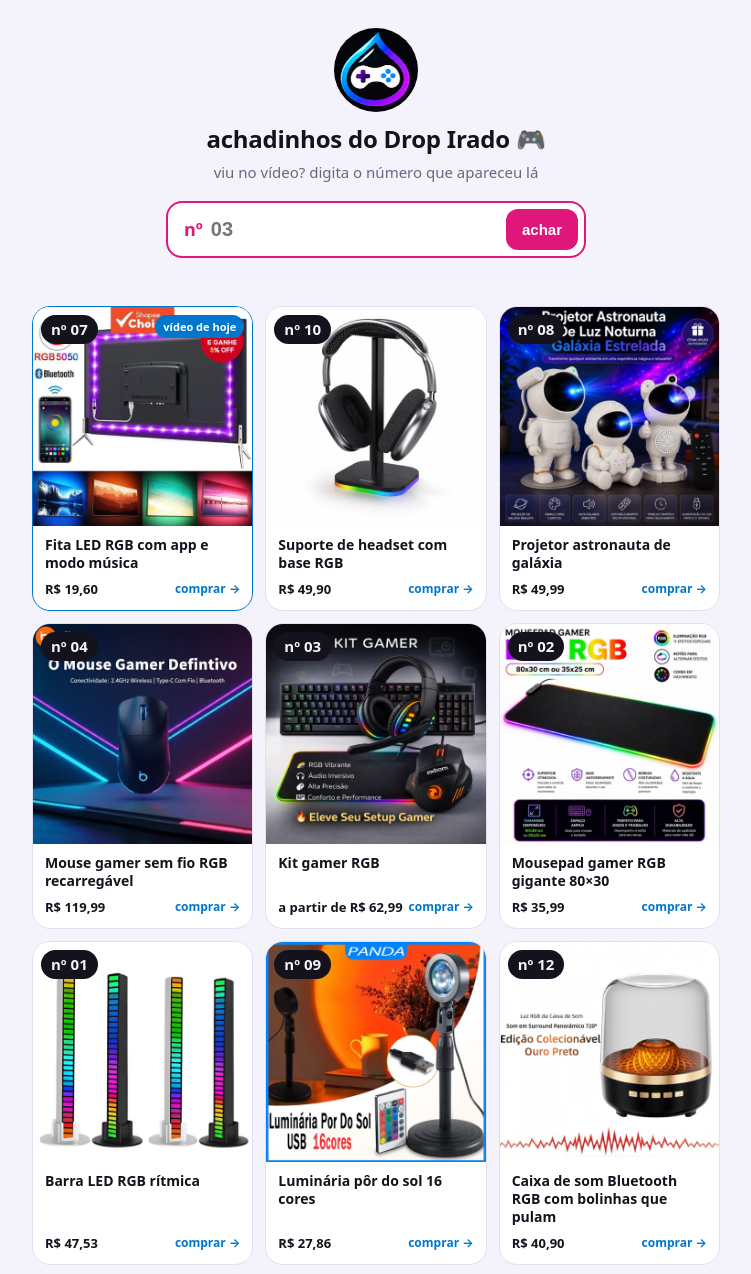
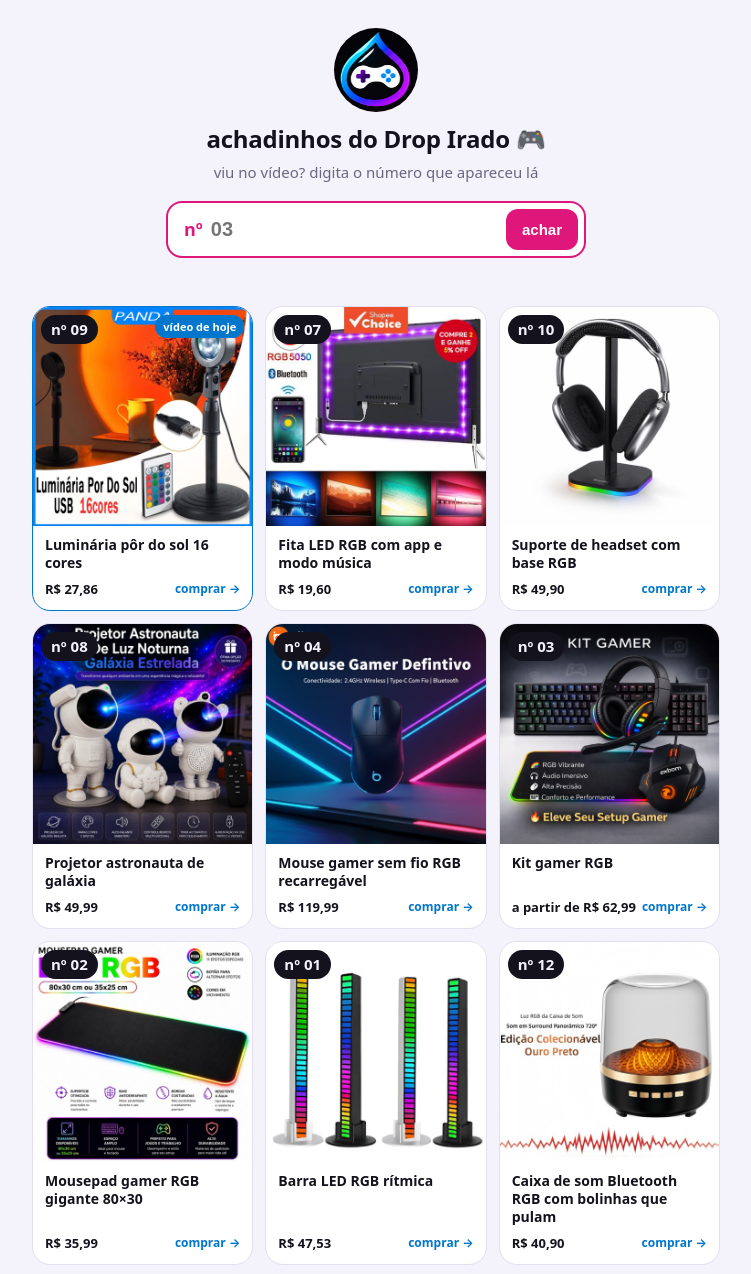
Before and after one commit to Winpulsee/dropirado, a plain HTML site: page index.html in a window 1280 px wide. Shown: the top 1274 px of the page, without its empty margins (264-1015 px from the left). Drawn offline with Linux system fonts and the light colour scheme.

Commit message:
vitrine: nº 09 luminária pôr do sol no topo (vídeo de 27/11)

```diff
--- a/index.html
+++ b/index.html
@@ -41,8 +41,14 @@ footer{max-width:720px;margin:0 auto;padding:0 16px 40px;color:var(--suave);font
   <p class="aviso" id="aviso"></p>
 </header>
 <main>
-<a class="card novo" id="n07" data-n="7" href="https://s.shopee.com.br/3LSeq2bb9I" target="_blank" rel="noopener nofollow sponsored">
-  <span class="num">nº 07</span><span class="selo">vídeo de hoje</span>
+<a class="card novo" id="n09" data-n="9" href="https://s.shopee.com.br/9zzYmIh9bd" target="_blank" rel="noopener nofollow sponsored">
+  <span class="num">nº 09</span><span class="selo">vídeo de hoje</span>
+  <img src="p09.jpg" alt="Luminária pôr do sol 16 cores" loading="lazy" width="480" height="480">
+  <span class="nome">Luminária pôr do sol 16 cores</span>
+  <span class="linha"><span class="preco">R$ 27,86</span><span class="ver">comprar →</span></span>
+</a>
+<a class="card" id="n07" data-n="7" href="https://s.shopee.com.br/3LSeq2bb9I" target="_blank" rel="noopener nofollow sponsored">
+  <span class="num">nº 07</span>
   <img src="p07.jpg" alt="Fita LED RGB com app e modo música" loading="lazy" width="480" height="480">
   <span class="nome">Fita LED RGB com app e modo música</span>
   <span class="linha"><span class="preco">R$ 19,60</span><span class="ver">comprar →</span></span>
@@ -83,12 +89,6 @@ footer{max-width:720px;margin:0 auto;padding:0 16px 40px;color:var(--suave);font
   <span class="nome">Barra LED RGB rítmica</span>
   <span class="linha"><span class="preco">R$ 47,53</span><span class="ver">comprar →</span></span>
 </a>
-<a class="card" id="n09" data-n="9" href="https://s.shopee.com.br/9zzYmIh9bd" target="_blank" rel="noopener nofollow sponsored">
-  <span class="num">nº 09</span>
-  <img src="p09.jpg" alt="Luminária pôr do sol 16 cores" loading="lazy" width="480" height="480">
-  <span class="nome">Luminária pôr do sol 16 cores</span>
-  <span class="linha"><span class="preco">R$ 27,86</span><span class="ver">comprar →</span></span>
-</a>
 <a class="card" id="n12" data-n="12" href="https://s.shopee.com.br/60TQ0yduG3" target="_blank" rel="noopener nofollow sponsored">
   <span class="num">nº 12</span>
   <img src="p12.jpg" alt="Caixa de som Bluetooth RGB com bolinhas que pulam" loading="lazy" width="480" height="480">
```
